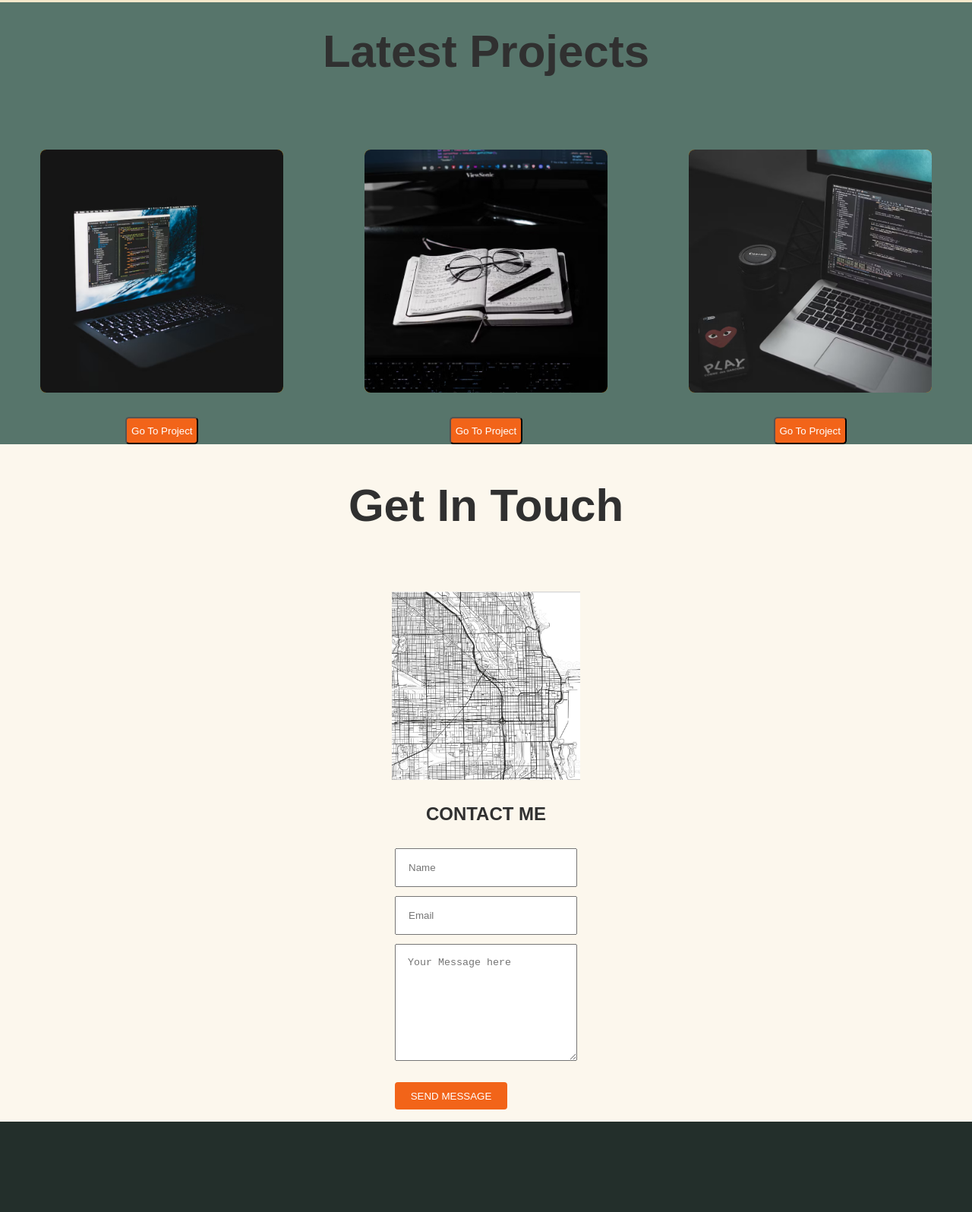
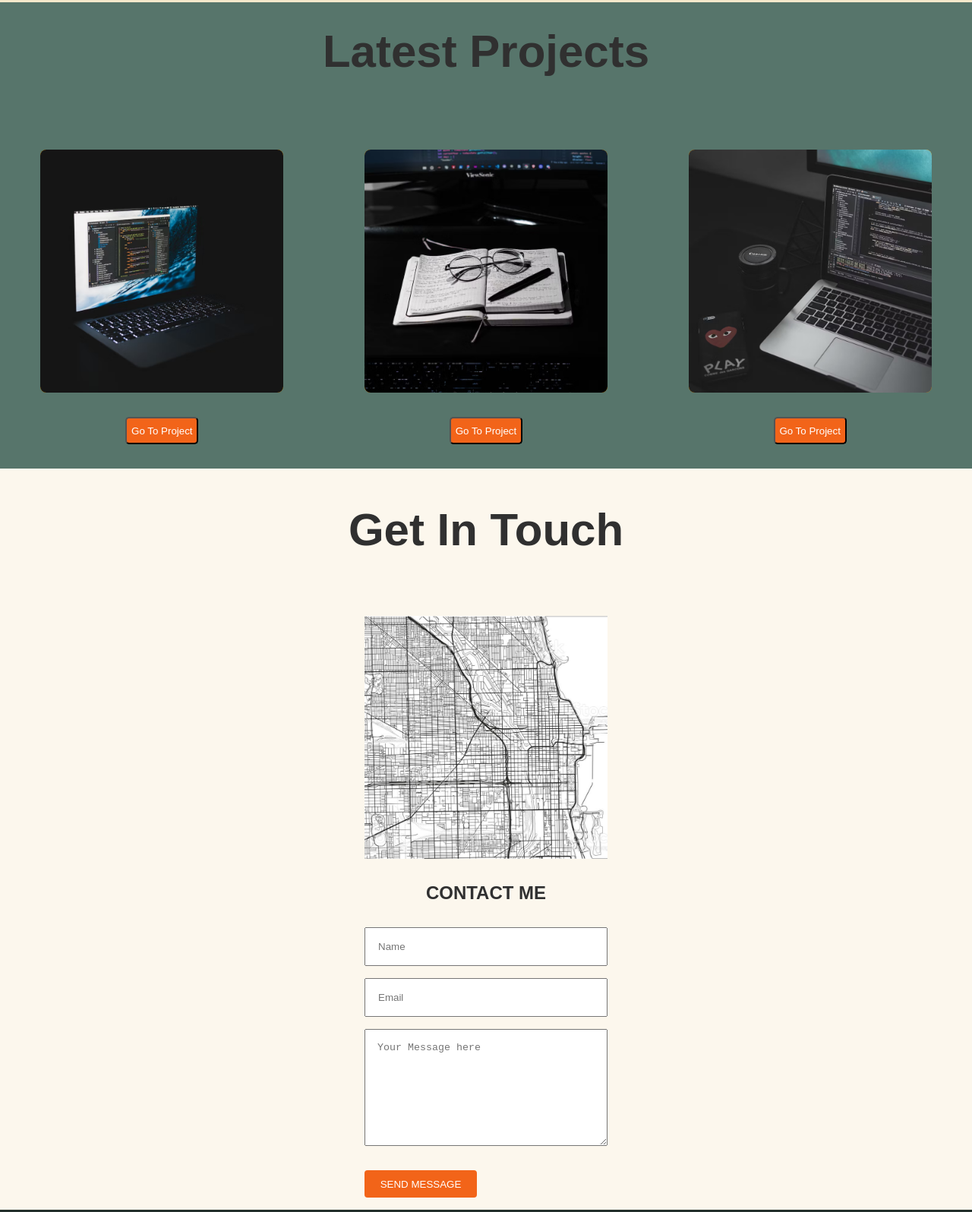
Before and after one commit to oscvrhrr/client-website, a plain HTML site: page index.html in a window 1280 px wide. Shown: the part 1616-3212 px from the top of the page at 76% size. Drawn offline with Linux system fonts and the light colour scheme.

Commit message:
resized form elements for mobile website

```diff
--- a/index.html
+++ b/index.html
@@ -117,19 +117,19 @@
         <section id="projects" class="my-projects">
             <h2 class="section--title section--title__projects">Latest Projects</h2>
             <div class="project-flex">
-                <div>
+                <div class="project-flex--item">
                     <div class="project--container"><img class="image--project" src="./img/holder1.png"></div>
                     <a href="https://oscvrhrr.github.io/pro-wheel-repair/"><button class="button--project">Go To Project</button></a>
 
                 </div>
 
-                <div>
+                <div class="project-flex--item">
                     <div class="project--container"><img class="image--project" src="./img/holder2.png"></div>
                     <a><button class="button--project">Go To Project</button></a>
 
                 </div>
 
-                <div>
+                <div class="project-flex--item">
                     <div class="project--container"><img class="image--project" src="./img/holder3.png"></div>
                     <a><button class="button--project">Go To Project</button></a>
 
--- a/styles.css
+++ b/styles.css
@@ -72,9 +72,6 @@ h1 { font-size: var(--fs-h1) }
 h2 { font-size: var(--fs-h2) }
 h3 { font-size: var(--fs-h3) }
 
-nav {
-
-}
 
 a {
     text-decoration: none;
@@ -267,6 +264,10 @@ display: none;
     overflow: hidden;
 }
 
+.project-flex--item {
+    padding-bottom: 2rem;
+}
+
 .my-projects {
     background-color: #57756B;
     min-height: 70rem;
@@ -311,8 +312,8 @@ display: none;
 }
 
 .container--map {
-    height: 15.5rem;
-    width: 15.5rem;
+    height: 20rem;
+    width: 20rem;
     overflow: hidden;
     margin: 2rem auto;
 }
@@ -338,7 +339,7 @@ display: none;
 }
 
 .form-container {
-    max-width: 15rem;
+    max-width: 20rem;
     margin: 0 auto;
 
 
@@ -346,9 +347,9 @@ display: none;
 
 .form-control {
     display: block;
-    min-width: 15rem;
-    max-width: 15rem;
-    margin: .75rem auto;
+    min-width: 20rem;
+    max-width: 20rem;
+    margin: 1rem auto;
     padding: 1rem;
 
 
@@ -389,9 +390,6 @@ display: none;
         align-items: center;
     }
 
-    .section--title__intro{
-
-    }
 
     .section--title__intro,
     .paragraph__intro,
```
